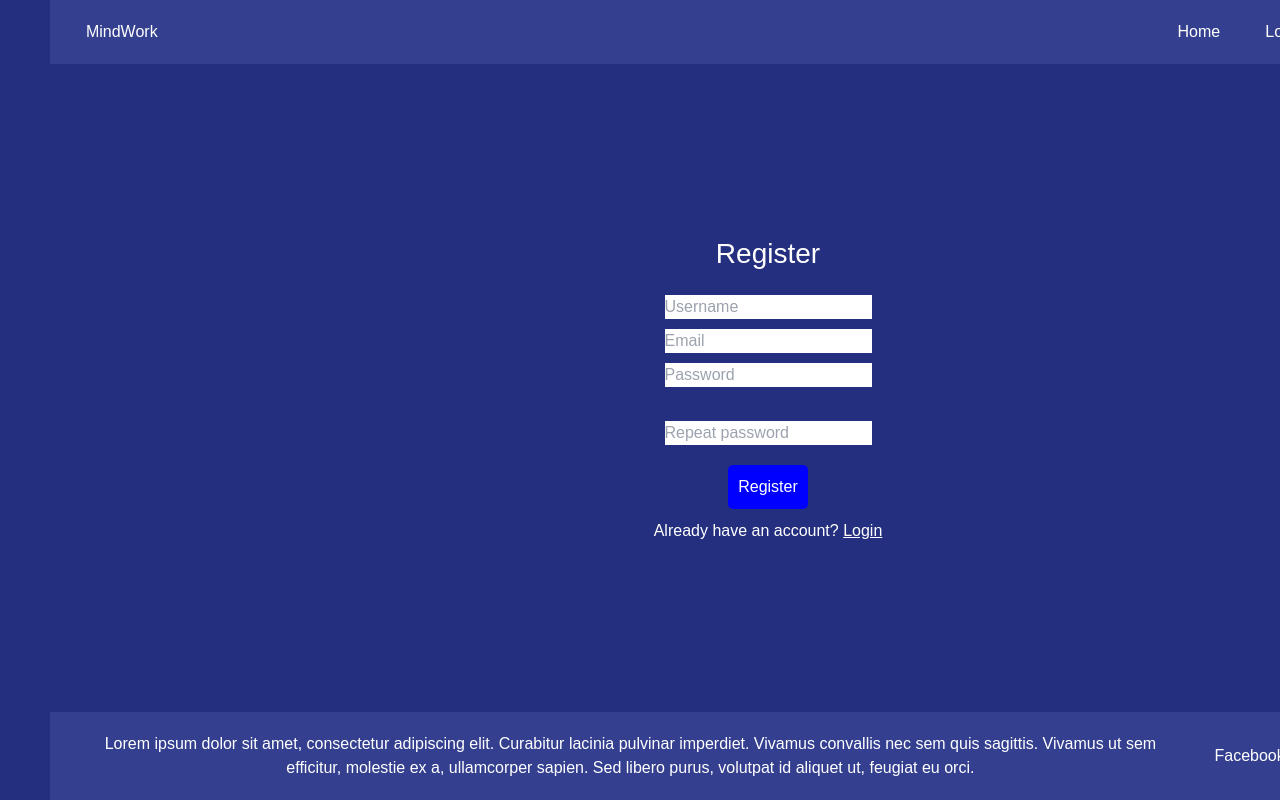
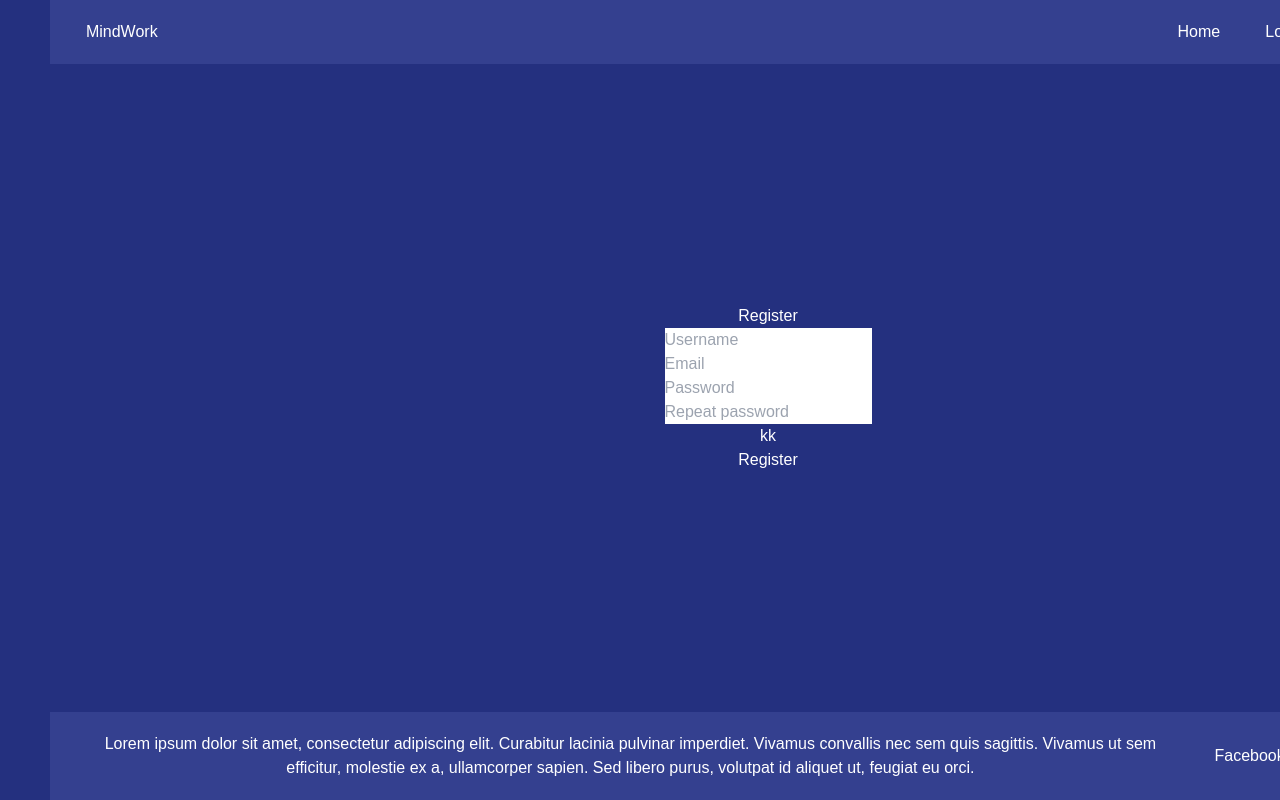
Before and after one commit to BartlomiejSzkodny/nextlearningapp, a Next.js app: page /register in a window 1280 px wide. Shown: the top 800 px of the page. Built offline with nearby package versions, Linux system fonts and the light colour scheme.

Commit message:
done registering in diffrently

```diff
--- a/app/global.css
+++ b/app/global.css
@@ -40,3 +40,14 @@ body {
     padding-left: 30px;
     padding-right: 30px;
 }
+.registerPage{
+    display: flex;
+    flex-direction: column;
+    justify-content: center;
+    align-items: center;
+    text-align: center;
+    /*space evenly*/
+
+
+
+}
--- a/app/lib/action.tsx
+++ b/app/lib/action.tsx
@@ -6,7 +6,12 @@ import { redirect } from 'next/navigation'
 export const RegisterUser = async (formData: any) => {
 
 
-    const {Username,Email,Password,Repeatpassword} = Object.fromEntries(formData) ;
+    const Username = formData.username;
+    const Email = formData.email;
+    const Password = formData.password;
+    const Repeatpassword = formData.repeat
+
+
 try {
     console.log(Username,Email,Password,Repeatpassword);
     connectToDatabase();
--- a/app/register/page.tsx
+++ b/app/register/page.tsx
@@ -1,69 +1,68 @@
-
+"use client"
 import { RegisterUser } from "../lib/action";
+import { useState } from "react";
 export default function Register() {
 
-    return (
-        <div style={{  display: "flex", flexDirection: "column", alignItems: "center" }}>
-            <form action={RegisterUser}>
-                <h1 style={{ textAlign: "center", fontSize: 28, marginBottom: 20 }}>Register</h1>
-                <input
-                    type="text"
-                    placeholder="Username"
-                    name="Username"
-                    style={{ marginBottom: "10px" ,color: "black"}}
-                />
-                <br />
-                <input
-                    type="email"
-                    placeholder="Email"
-                    name="Email"
-                    style={{ marginBottom: "10px" ,color: "black"}}
-                />
-                <br />
-                <input
-                    type="password"
-                    placeholder="Password"
-                    name="Password"
-                    style={{ marginBottom: "10px",color: "black" }}
-                />
 
-                <ERROR message=""  />
-                <br />
 
-                <input
-                    type="password"
-                    placeholder="Repeat password"
-                    name="Repeatpassword"
-                    style={{ marginBottom: "10px",color: "black" }}
-                />
-                <br />
+    const [username,setUsername] = useState<string>();
+    const [email,setEmail] = useState<string>();
+    const [password,setPassword] = useState<string>();
+    const [repeat,setRepeat] = useState<string>();
 
-                <div style={{ display: "flex", justifyContent: "center" }}>
-                    <button
-                        style={{
-                            marginTop: "10px",
-                            backgroundColor: "blue",
-                            color: "white",
-                            padding: "10px",
-                            borderRadius: "5px",
-                            border: "none",
-                            cursor: "pointer",
-                        }}
-                    >
-                        Register
-                    </button>
+    const handleSubmit = async (e: any) => {
+        e.preventDefault();
+        const formData = {
+            username: username,
+            email: email,
+            password: password,
+            repeat: repeat
+
+        };
+
+        await RegisterUser(formData);
+    }
+
+    return (<div>
+
+        <div className="registerPage" >
+            <form onSubmit={handleSubmit}>
+                <h1>Register</h1>
+                <div>
+                    <label>
+                    <input type="text" name="username" placeholder="Username" onChange={(e) => setUsername(e.target.value)}  />
+                </label>
                 </div>
+
+                <div>
+                    <label>
+                    <input type="text" name="email" placeholder="Email" onChange={(e) => setEmail(e.target.value)} />
+                </label>
+                </div>
+                <div>
+                    <label>
+                    <input type="password" name="password" placeholder="Password" onChange={(e) => setPassword(e.target.value)} />
+                </label>
+                </div>
+
+                <div>
+                    <label>
+                    <input type="password" name="repeat" placeholder="Repeat password" onChange={(e) => setRepeat(e.target.value)} />
+                </label>
+                </div>
+
+
+
+
+
+                <ERROR message="kk" />
+                <button type="submit">Register</button>
             </form>
+        </div>
 
-            <div>
-                <p style={{ marginTop: "10px", textAlign: "center" }}>
-                    Already have an account?{" "}
-                    <a href="/login" style={{ textDecoration: "underline" }}>
-                        Login
-                    </a>
-                </p>
-            </div>
-        </div>
+    </div>
+
+
     );
 }
 function ERROR({message}:{message:string}) {
```
Also changed, not shown: 1 other file (tests, documents, lock files or other folders).
